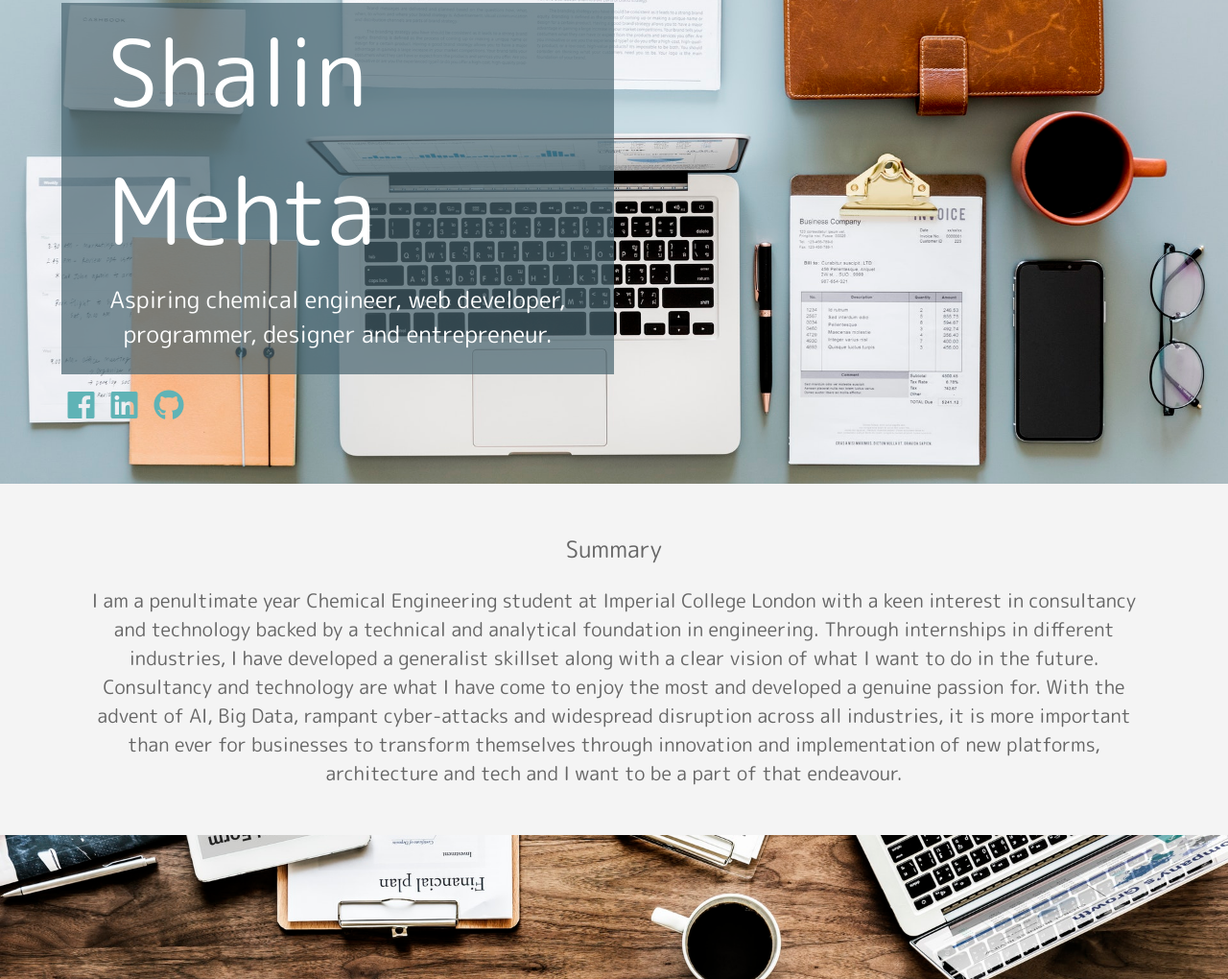
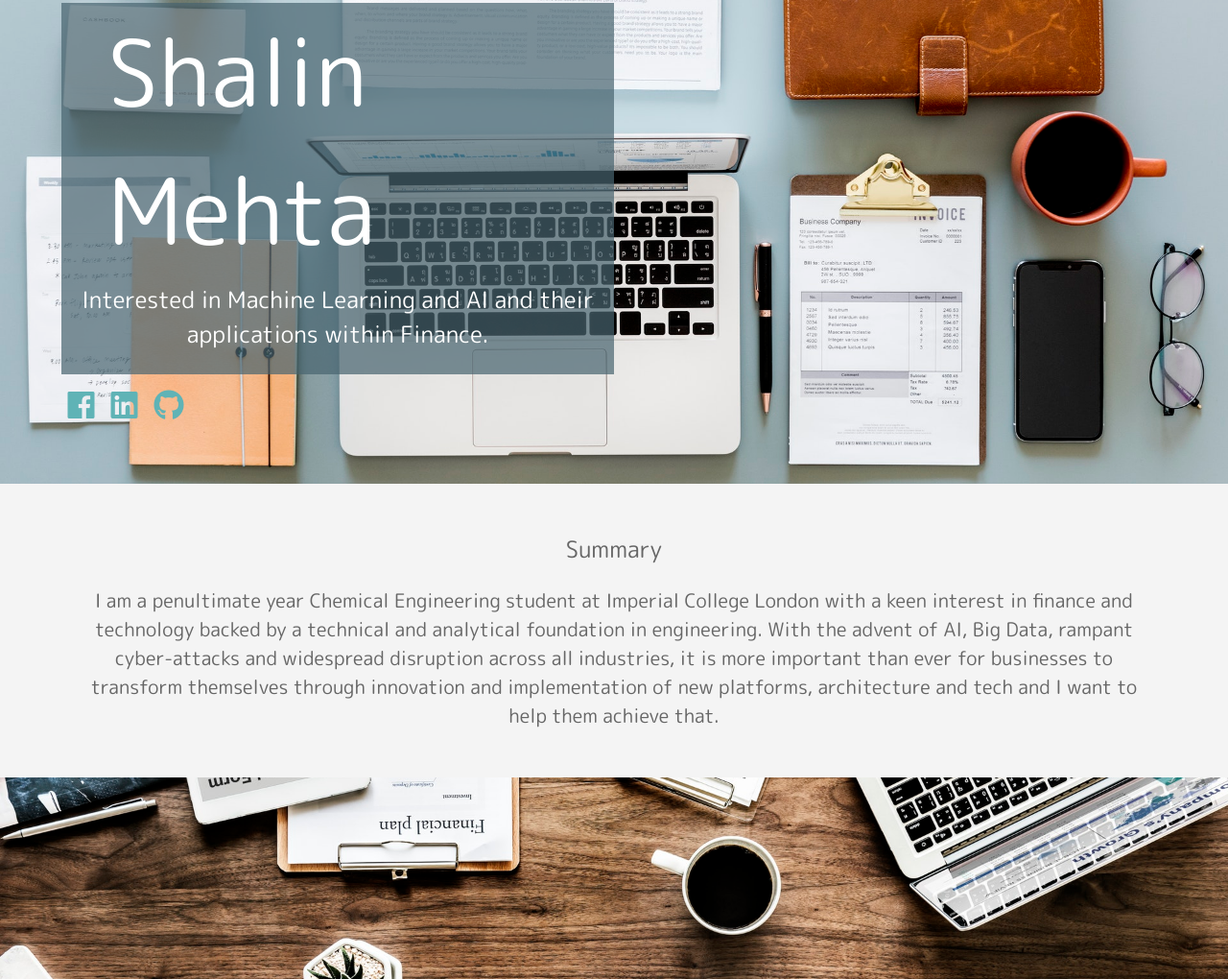
Before and after one commit to shalinmehtaa/my_portfolio, a website: page dist/index.html in a window 1280 px wide. Shown: the part 221-1241 px from the top of the page at 96% size. Drawn offline with Linux system fonts and the light colour scheme.

Commit message:
Update index.html
changed homepage (master)

```diff
--- a/dist/index.html
+++ b/dist/index.html
@@ -48,7 +48,7 @@
                 </div>
             </h1>
             <h2 class="sm-heading">
-                Aspiring chemical engineer, web developer, programmer, designer and entrepreneur.
+                Interested in Machine Learning and AI and their applications within Finance.
             </h2>
             <div class="icons">
                 <a href="https://www.facebook.com/shalinmehtaa" target="_blank"><i class="fab fa-facebook fa-2x"></i></a>
@@ -62,18 +62,13 @@
         <h2>Summary</h2>
         <p>
             I am a penultimate year Chemical Engineering student at Imperial College London with a keen interest in
-            consultancy and
-            technology backed by a technical and analytical foundation in engineering. Through internships in different
-            industries,
-            I have developed a generalist skillset along with a clear vision of what I want to do in the future.
-            Consultancy and
-            technology are what I have come to enjoy the most and developed a genuine passion for. With the advent of
+            finance and
+            technology backed by a technical and analytical foundation in engineering. With the advent of
             AI, Big Data,
             rampant cyber-attacks and widespread disruption across all industries, it is more important than ever for
             businesses to
             transform themselves through innovation and implementation of new platforms, architecture and tech and I
-            want to be a
-            part of that endeavour.
+            want to help them achieve that.
         </p>
     </section>
 
```
